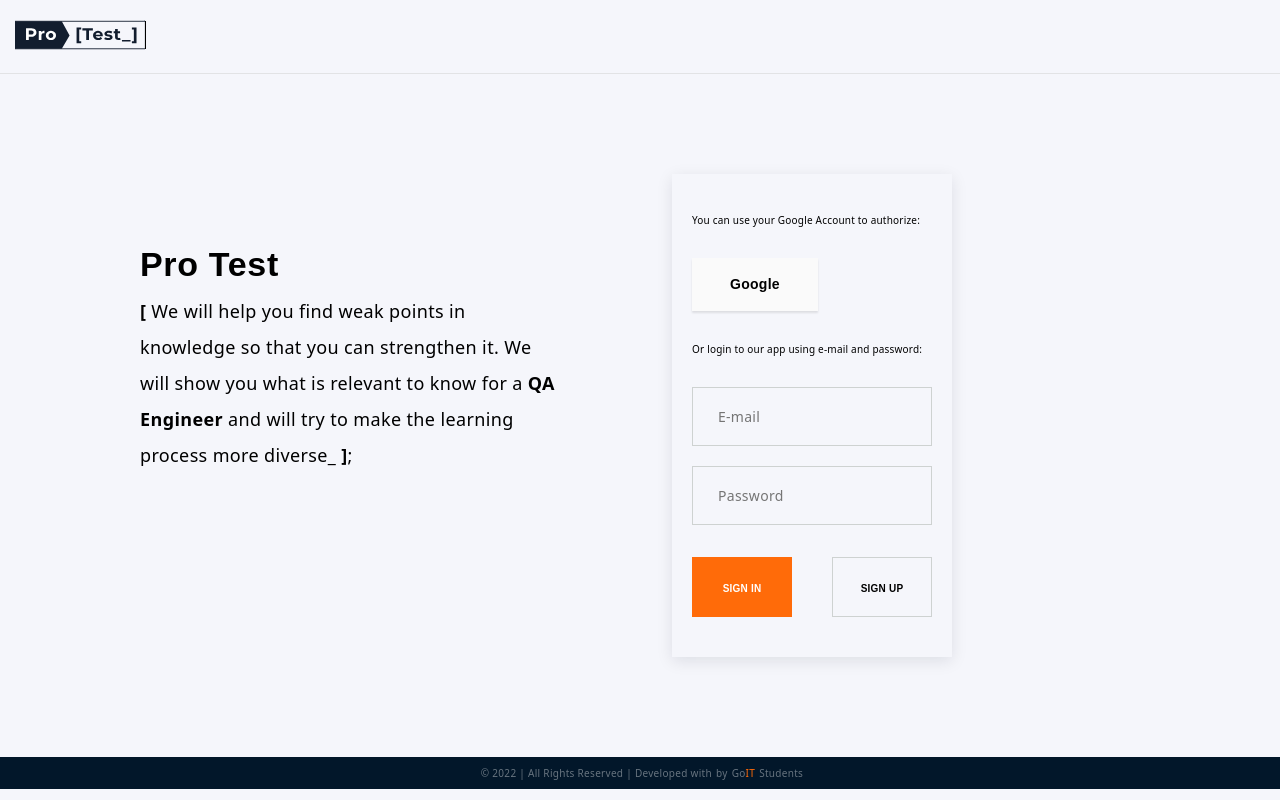
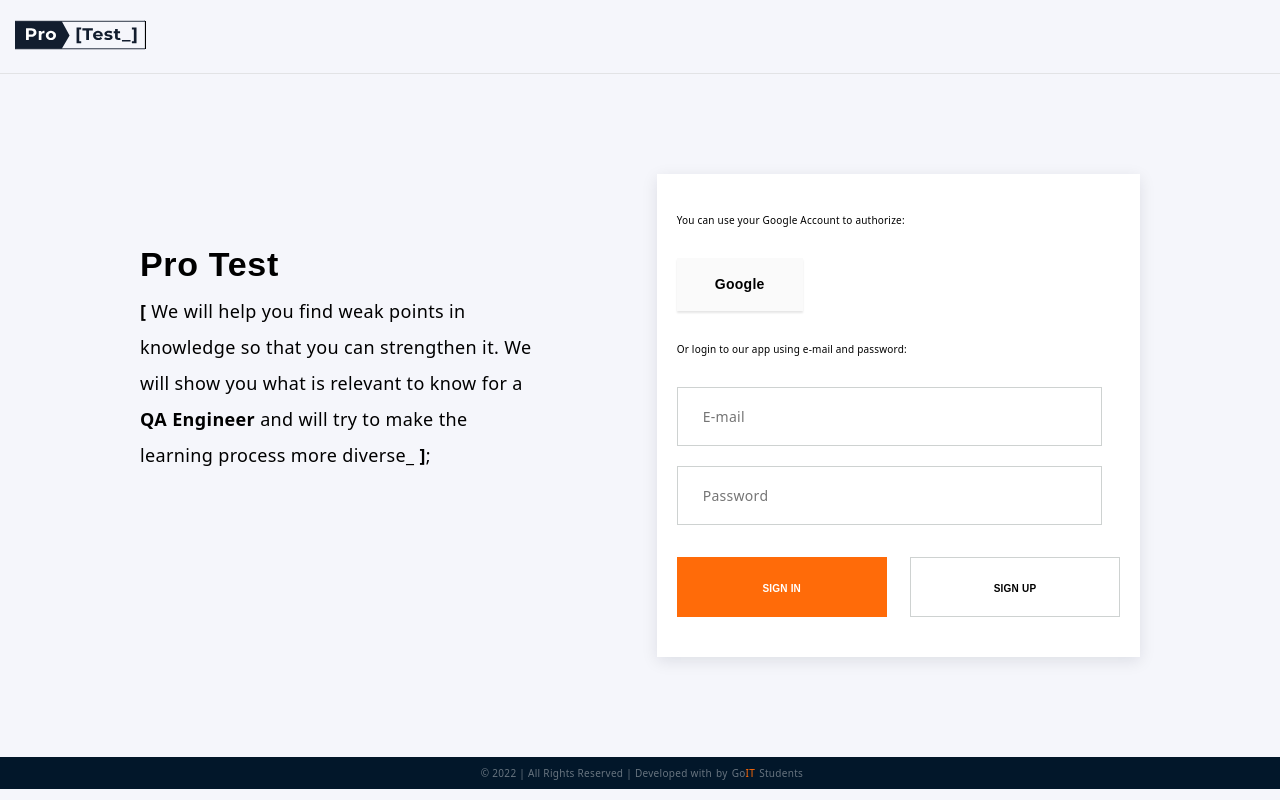
Before and after one commit to OleksandrDomanskyi/react-team-project-pro-test, a React (Create React App) app: page /auth in a window 1280 px wide. Built offline with nearby package versions, Linux system fonts and the light colour scheme.

Commit message:
fix Styles

```diff
--- a/src/components/AuthForm/AuthForm.jsx
+++ b/src/components/AuthForm/AuthForm.jsx
@@ -28,7 +28,9 @@ const AuthForm = ({ onSubmit }) => {
 
                 <p className={styles.text}>You can use your Google Account to authorize:</p>
 
-                <button type='button' className={styles.GoogleButton}> <span className={styles.Google}>Google</span> </button>
+                <button type='button' className={styles.GoogleButton}>
+                    <span className={styles.Google}>Google</span>
+                </button>
 
                 <p className={styles.text}>Or login to our app using e-mail and password:</p>
 
--- a/src/components/AuthForm/auth-form.module.scss
+++ b/src/components/AuthForm/auth-form.module.scss
@@ -4,9 +4,13 @@
   text-align: start;
   padding: 40px 20px;
   box-shadow: 0px 4px 15px rgba(2, 23, 42, 0.1);
+  background-color: #fff;
   @include tablet {
     width: 500px;
     padding: 60px 32px 48px 32px;
+  }
+  @include desktop {
+    width: 500px;
   }
 }
 .text {
@@ -61,6 +65,9 @@
   @include tablet {
     width: 425px;
   }
+  @include desktop {
+    width: 425px;
+  }
 
   background-color: transparent;
   border: 1px solid #ced2d1;
@@ -82,6 +89,9 @@
   height: 60px;
 
   @include tablet {
+    width: 210px;
+  }
+  @include desktop {
     width: 210px;
   }
 }
```
Also changed, not shown: src/images/Google/google-symbol.png (added).
